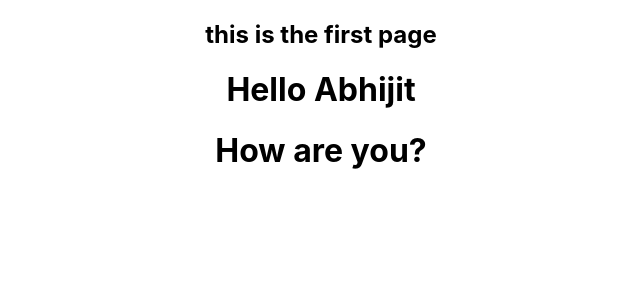
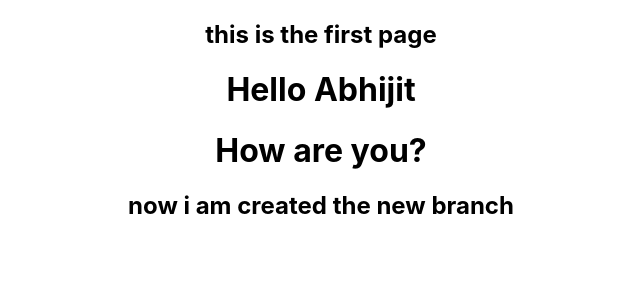
Before and after one commit to abhijitchavan408/React-Application, a React (Create React App) app: page / in a window 1280 px wide. Shown: the top 300 px of the page, without its empty margins (319-959 px from the left). Built offline with nearby package versions, Linux system fonts and the light colour scheme.

Commit message:
created the new branch

```diff
--- a/src/App.js
+++ b/src/App.js
@@ -8,6 +8,7 @@ function App() {
       <Firstpage></Firstpage>
       <h1>Hello Abhijit</h1>
       <h1> How are you? </h1>
+      <h2>now i am created the new branch</h2>
     </div>
   );
 }
```
